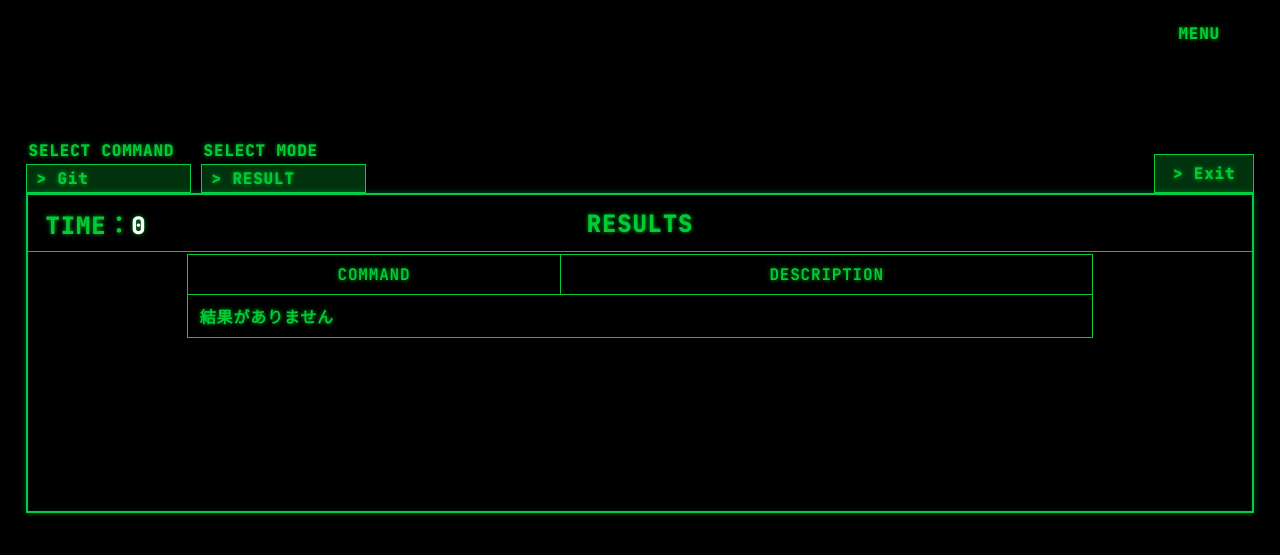
After one commit to HacathonSpring2026/tycom, a Django app: template tycom/templates/game_result.html in a window 1280 px wide. The commit adds this page. Shown: the top 555 px of the page. Run offline with Django 5.2, Linux system fonts and the light colour scheme; the template is opened without the code that fills it: values that come from a table or form of the project are taken from there, others are empty; data comes from the database, SQL or seed files in the repository.

Commit message:
結果表示画面

```diff
--- /dev/null
+++ b/tycom/static/css/game_result.css
@@ -0,0 +1,82 @@
+.game-header-row {
+    display: flex;
+    align-items: flex-end;
+    justify-content: space-between;
+    width: 96%;
+    margin-top: 40px;
+}
+
+.game-header-row .option-area {
+    width: auto;
+    max-width: none;
+}
+
+.exit-button {
+    display: inline-block;
+    padding: 8px 18px;
+    border: 1px solid #00CC33;
+    background-color: rgba(0, 255, 65, 0.2);
+}
+
+.main-panel {
+    width: 96%;
+    height: 320px;
+    padding: 0;
+}
+
+.game-result-panel {
+    width: 100%;
+    height: 100%;
+}
+
+.result-header {
+    position: relative;
+    display: flex;
+    align-items: center;
+    height: 56px;
+    border-bottom: 1px solid #00CC33;
+}
+
+.time-area {
+    padding-left: 18px;
+    font-size: 24px;
+}
+
+.result-title {
+    position: absolute;
+    left: 50%;
+    transform: translateX(-50%);
+    font-size: 24px;
+}
+
+.score-area {
+    margin-left: auto;
+    padding-right: 18px;
+    font-size: 20px;
+}
+
+.result-body {
+    height: 250px;
+    overflow-y: auto;
+    padding-top: 2px;
+}
+
+.result-table {
+    width: 74%;
+    margin: 0 auto;
+    border-collapse: collapse;
+}
+
+.result-table th,
+.result-table td {
+    border: 1px solid #00CC33;
+    padding: 9px 12px;
+}
+
+.result-table th {
+    text-align: center;
+}
+
+.result-table td {
+    text-align: left;
+}
--- a/tycom/static/js/game_play.js
+++ b/tycom/static/js/game_play.js
@@ -1,4 +1,4 @@
-let time = 90;
+let time = 30;
 let timer = null;
 
 document.addEventListener("DOMContentLoaded", function () {
--- a/tycom/templates/base.html
+++ b/tycom/templates/base.html
@@ -11,7 +11,6 @@
     {% block extra_css %}
     {% endblock %}
 
-    <title>TYCOM</title>
 </head>
 
 <body>
--- a/tycom/templates/game_play.html
+++ b/tycom/templates/game_play.html
@@ -3,6 +3,8 @@
 
 {% block extra_css %}
 <link rel="stylesheet" href="{% static 'css/game_play.css' %}">
+{% endblock %}
+{% block page_title %}
 {% endblock %}
 
 {% block option_area %}
@@ -25,7 +27,7 @@
 <div class="game-play-panel">
     <div class="question-header">
         <div class="time-area">
-            TIME：<span id="time-count" style="color: white;">90</span>
+            TIME：<span id="time-count" style="color: white;">30</span>
         </div>
         <div class="question-title">
             QUESTION
--- /dev/null
+++ b/tycom/templates/game_result.html
@@ -0,0 +1,64 @@
+{% extends './base.html' %}
+{% load static %}
+
+{% block extra_css %}
+<link rel="stylesheet" href="{% static 'css/game_result.css' %}">
+{% endblock %}
+{% block page_title %}
+{% endblock %}
+
+{% block option_area %}
+<div class="game-header-row">
+    <div class="option-area">
+        <div class="selected-option">
+            <label class="selected-title">SELECT COMMAND</label>
+            <label class="selected-value">> {{ category.category_name }}</label>
+        </div>
+        <div class="selected-option">
+            <label class="selected-title">SELECT MODE</label>
+            <label class="selected-value">> RESULT</label>
+        </div>
+    </div>
+    <a href="{% url 'tycom:stage_select' %}" class="exit-button">> Exit</a>
+</div>
+{% endblock %}
+
+{% block panel_content %}
+<div class="game-result-panel">
+    <div class="result-header">
+        <div class="time-area">
+            TIME：<span style="color: white;">0</span>
+        </div>
+        <div class="result-title">
+            RESULTS
+        </div>
+        <!-- <div class="score-area">
+            正解数：<span style="color: white;">{{ correct_count }}/{{ total_count }}</span>
+        </div> -->
+    </div>
+    <div class="result-body">
+        <table class="result-table">
+            <thead>
+                <tr>
+                    <th>COMMAND</th>
+                    <th>DESCRIPTION</th>
+                </tr>
+            </thead>
+            <tbody>
+                {% for result in result_list %}
+                <tr>
+                    <td class="{% if not result.is_correct %}wrong-command{% endif %}">
+                        {{ result.command }}
+                    </td>
+                    <td>{{ result.description }}</td>
+                </tr>
+                {% empty %}
+                <tr>
+                    <td colspan="2">結果がありません</td>
+                </tr>
+                {% endfor %}
+            </tbody>
+        </table>
+    </div>
+</div>
+{% endblock %}
```
